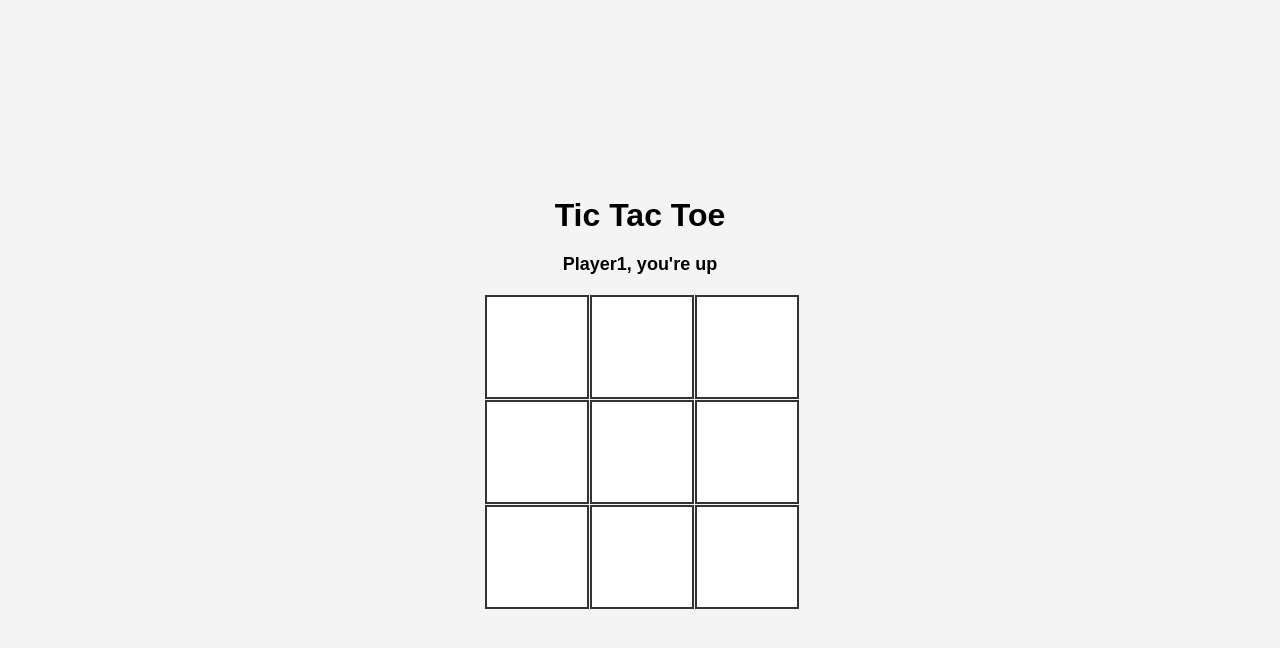
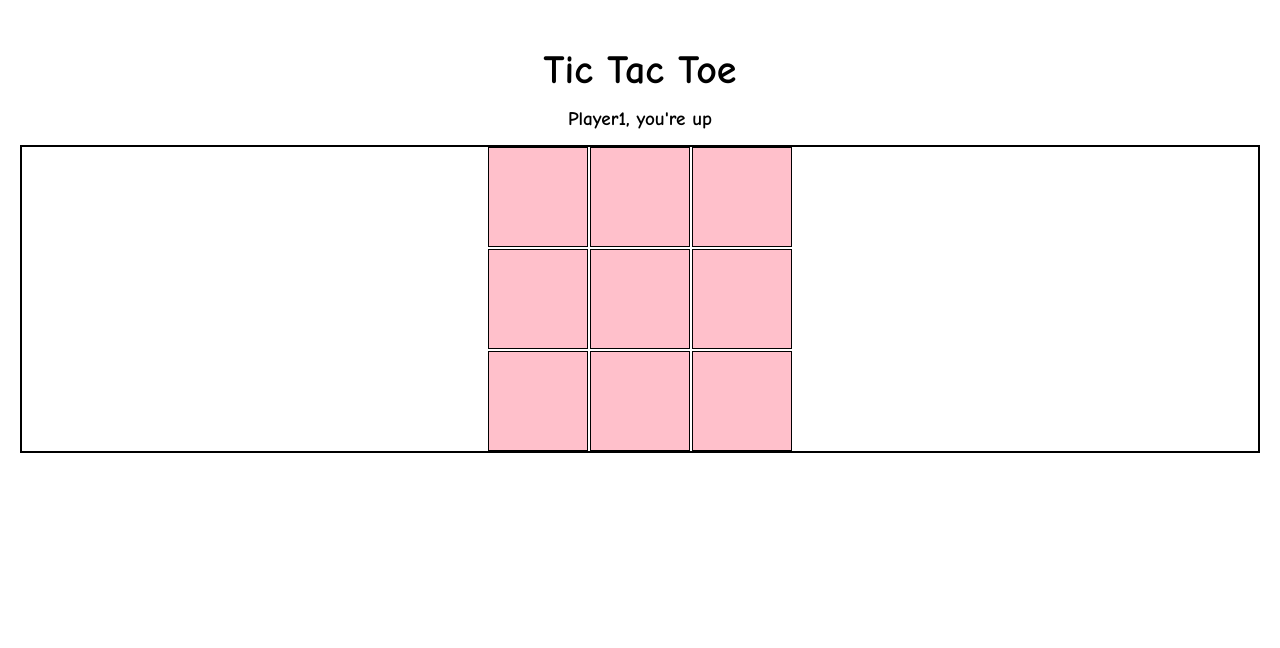
Before and after one commit to acciojob/tictactoe-itsaayush27, a website: page main.html in a window 1280 px wide. Both pictures are taken after a click on the button "Start Game". Drawn offline with Linux system fonts and the light colour scheme.

Commit message:
created a submission

```diff
--- a/styles.css
+++ b/styles.css
@@ -1,51 +1,82 @@
+/* General styling */
 body {
-  font-family: Arial, sans-serif;
-  display: flex;
-  justify-content: center;
-  align-items: center;
-  height: 100vh;
-  background: #f4f4f4;
+  font-family: "Comic Sans MS", cursive, sans-serif;
+  text-align: center;
+  background: #fff;
   margin: 0;
-}
-
-.container {
-  text-align: center;
+  padding: 20px;
 }
 
 h1 {
-  margin-bottom: 20px;
+  font-size: 2.5em;
+  font-weight: bold;
+  margin-bottom: 10px;
 }
 
+/* Message display */
+.message {
+  font-size: 1.2em;
+  font-weight: bold;
+  margin: 15px 0;
+}
+
+/* Board layout */
 .board {
   display: grid;
   grid-template-columns: repeat(3, 100px);
   grid-template-rows: repeat(3, 100px);
-  gap: 5px;
-  margin: 20px auto;
+  gap: 2px;
+  justify-content: center;
+  margin: 0 auto;
+  border: 2px solid black;
 }
 
+/* Cell styling */
 .cell {
-  width: 100px;
-  height: 100px;
-  background: white;
-  border: 2px solid #333;
+  background-color: pink;
   display: flex;
   justify-content: center;
   align-items: center;
-  font-size: 2rem;
+  font-size: 2.5em;
+  font-weight: bold;
   cursor: pointer;
+  border: 1px solid black;
+  transition: background-color 0.3s ease;
 }
 
 .cell.taken {
-  pointer-events: none;
+  cursor: not-allowed;
 }
 
-.winner {
-  background: #90ee90;
+/* Highlight winning cells */
+.cell.winner {
+  background-color: purple !important;
+  color: white;
 }
 
-.message {
+/* Player input form */
+#player-form {
+  margin-bottom: 20px;
+}
+
+input[type="text"] {
+  padding: 6px;
+  font-size: 1em;
+  margin-top: 5px;
+}
+
+button {
+  padding: 8px 15px;
+  font-size: 1em;
+  font-weight: bold;
+  background: #444;
+  color: #fff;
+  border: none;
+  cursor: pointer;
   margin-top: 10px;
-  font-size: 18px;
-  font-weight: bold;
+  border-radius: 5px;
 }
+
+button:hover {
+  background: #222;
+}
```
